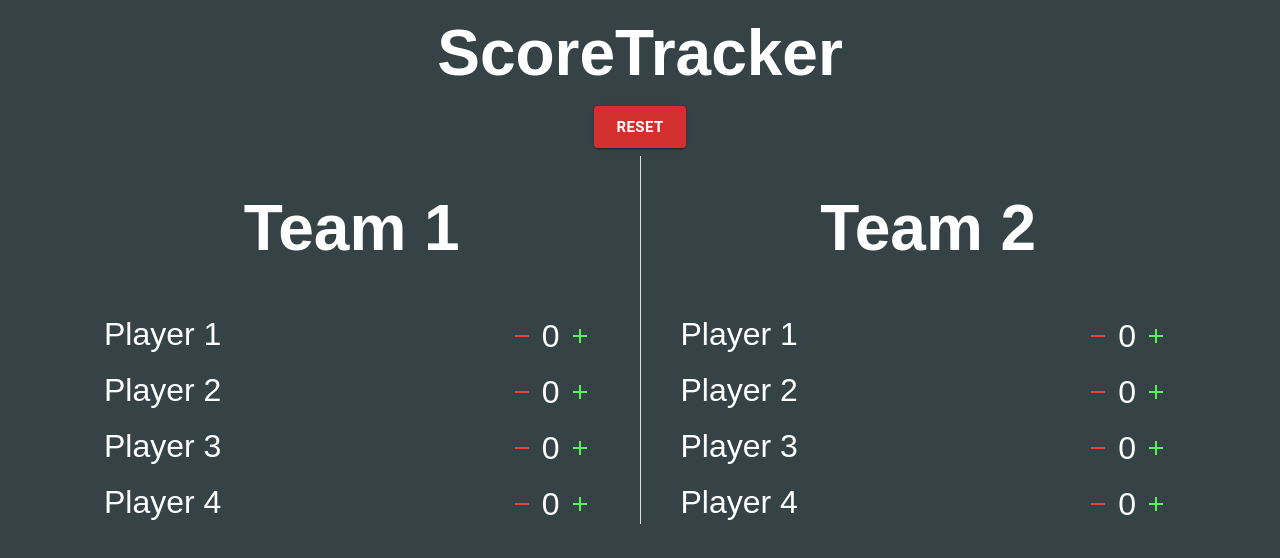
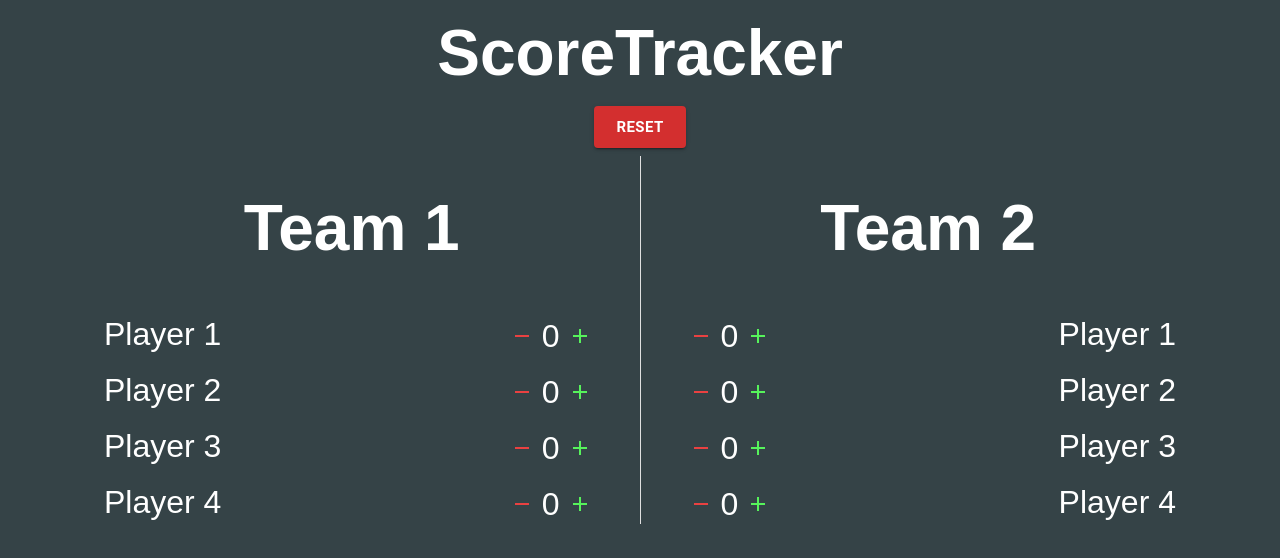
Before and after one commit to murhad9/scoretracker, a React (Create React App) app: page / in a window 1280 px wide. Shown: the top 558 px of the page. Built offline with nearby package versions, Linux system fonts and the light colour scheme; a web font is replaced by a local one.

Commit message:
reversing ordering of the player score for team 2

```diff
--- a/src/App.css
+++ b/src/App.css
@@ -1,3 +1,6 @@
+.App {
+  min-height: 100vh;
+}
 .App-header {
   margin-top: 1rem;
 }
--- a/src/App.tsx
+++ b/src/App.tsx
@@ -37,8 +37,16 @@ function App() {
             />
           }
         >
-          <Team name="Team 1" players={DEFAULT_TEAM.players} />
-          <Team name="Team 2" players={DEFAULT_TEAM.players} />
+          <Team
+            name="Team 1"
+            players={DEFAULT_TEAM.players}
+            reverseOrder={false}
+          />
+          <Team
+            name="Team 2"
+            players={DEFAULT_TEAM.players}
+            reverseOrder={true}
+          />
         </Stack>
       </Container>
     </div>
--- a/src/components/Team.tsx
+++ b/src/components/Team.tsx
@@ -1,10 +1,22 @@
-import React from "react";
+import React, { useState } from "react";
 import { Box, Container, IconButton, ListItem, Stack } from "@mui/material";
 import { TeamProps } from "../interface";
 import AddIcon from "@mui/icons-material/Add";
 import RemoveIcon from "@mui/icons-material/Remove";
 
-const Team: React.FC<TeamProps> = ({ name, players }) => {
+const Team: React.FC<TeamProps> = ({ name, players, reverseOrder }) => {
+  const [playerScores, setPlayerScores] = useState(players);
+  const POINTS = 10; // TODO: Make this value adjustable
+
+  // Method to update player score
+  const updateScore = (index: number, points: number) => {
+    setPlayerScores((prevPlayers) =>
+      prevPlayers.map((player, i) =>
+        i === index ? { ...player, score: player.score + points } : player
+      )
+    );
+  };
+
   return (
     <Container
       maxWidth="sm"
@@ -14,7 +26,7 @@ const Team: React.FC<TeamProps> = ({ name, players }) => {
     >
       <h1>{name}</h1>
       <Stack direction="column">
-        {players.map((player, index) => (
+        {playerScores.map((player, index) => (
           /* List of players with their scores */
           <ListItem key={index}>
             <Stack
@@ -22,8 +34,34 @@ const Team: React.FC<TeamProps> = ({ name, players }) => {
               fontSize={"clamp(2rem, 2.5vw, 5rem)"}
               width="100%"
               flexWrap="wrap"
-              whiteSpace={"nowrap"}
             >
+              {reverseOrder ? (
+                <>
+                  <Box
+                    sx={{
+                      display: "flex",
+                      marginRight: "auto",
+                      alignItems: "center",
+                    }}
+                  >
+                    <IconButton
+                      aria-label="remove"
+                      onClick={() => updateScore(index, -POINTS)}
+                    >
+                      <RemoveIcon sx={{ color: "#EA4141" }} />
+                    </IconButton>
+                    {player.score}
+                    <IconButton
+                      aria-label="add"
+                      onClick={() => updateScore(index, POINTS)}
+                    >
+                      <AddIcon sx={{ color: "#56F35B" }} />
+                    </IconButton>
+                  </Box>
+                  {player.name}
+                </>
+              ) : (
+                <>
                   {player.name}
                   <Box
                     sx={{
@@ -32,14 +70,16 @@ const Team: React.FC<TeamProps> = ({ name, players }) => {
                       alignItems: "center",
                     }}
                   >
-                <IconButton aria-label="remove">
+                    <IconButton onClick={() => updateScore(index, -POINTS)}>
                       <RemoveIcon sx={{ color: "#EA4141" }} />
                     </IconButton>
                     {player.score}
-                <IconButton aria-label="add">
+                    <IconButton onClick={() => updateScore(index, POINTS)}>
                       <AddIcon sx={{ color: "#56F35B" }} />
                     </IconButton>
                   </Box>
+                </>
+              )}
             </Stack>
           </ListItem>
         ))}
--- a/src/interface.ts
+++ b/src/interface.ts
@@ -6,4 +6,5 @@ export interface PlayerProps {
 export interface TeamProps {
   name: string;
   players: PlayerProps[];
+  reverseOrder: Boolean;
 }
```
Lines whose indentation alone changed are shown as unchanged.
